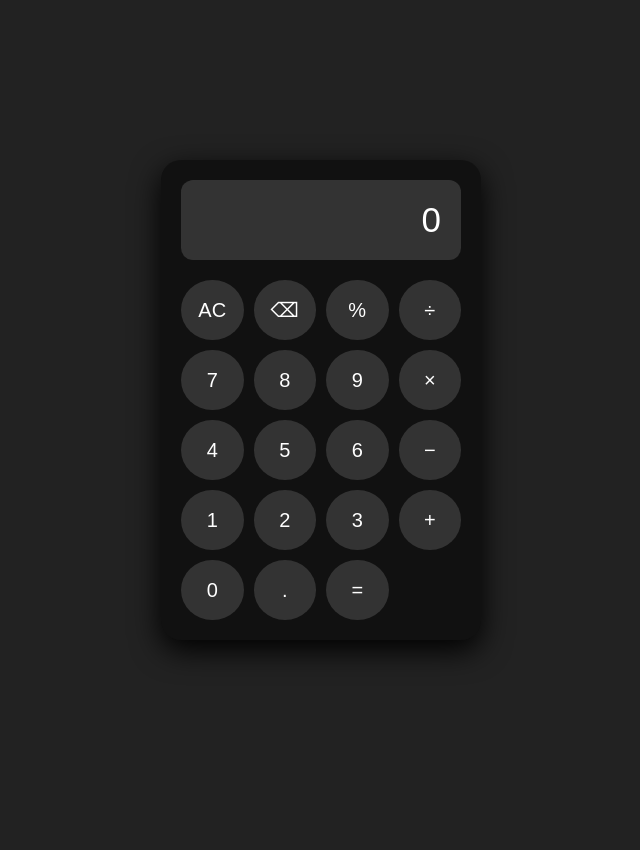
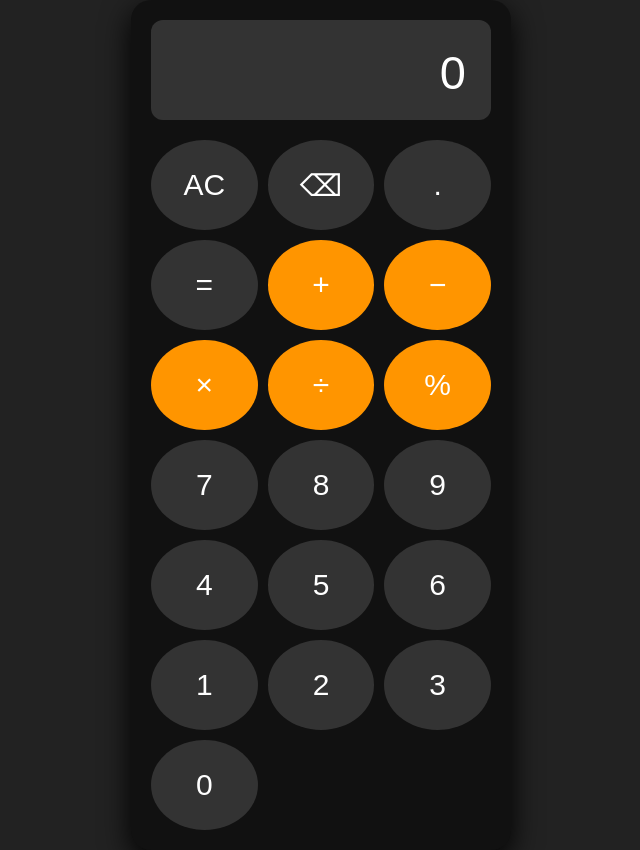
Before and after one commit to surajhalder037-collab/calculator, a React (Vite) app in the folder @latesd/: page / in a window 1280 px wide. Shown: the whole page, without its empty margins (319-959 px from the left). Before the commit the page ends 800 px from the top, so only its background shows below. Built offline with nearby package versions, Linux system fonts and the light colour scheme.

Commit message:
feat: update calculator layout and button styles for improved UI

```diff
--- a/@latesd/src/App.jsx
+++ b/@latesd/src/App.jsx
@@ -1,29 +1,50 @@
+
+import { useState } from "react";
+
+
 
 function Cal() {
-  let buttons = [
-    "AC", "⌫", "%", "÷",
-    "7", "8", "9", "×",
-    "4", "5", "6", "−",
-    "1", "2", "3", "+",
-    "0", ".", "="
+let [displayValue, setDisplayValue] = useState("0");
+
+
+
+
+  let numbers = [
+    "7", "8", "9",
+    "4", "5", "6",
+    "1", "2", "3",
+    "0"
   ];
+
+  let operators = [
+    "+", "−", "×", "÷", "%"
+  ];
+
+  let actions = [
+    "AC", "⌫", ".", "="
+  ];
+
+
+
+
   return (
     <div className="calculator" >
 
-    <div className="display">0</div>
+    <div className="display">{displayValue}</div>
 
     <div className="buttons">
 
-        {buttons.map((button) => {
+        {actions.map((action) => {
+          return <button key={action}>{action}</button>;
+        })}
+        {operators.map((operator) => {
+          return <button className="operator" key={operator}>{operator}</button>;
+        })}
+        {numbers.map((number) => {
+          return <button onClick={() => { setDisplayValue(number) }} key={number}>{number}</button>;
+        })}
 
-          if (button === "+") {
-            console.log("Plus button");
-          } else {
-            console.log("Other button");
-          }
 
-          return <button key={button}>{button}</button>;
-        })}
 
 
 
--- a/@latesd/src/index.css
+++ b/@latesd/src/index.css
@@ -14,7 +14,7 @@ body {
 }
 
 .calculator {
-  width: 320px;
+  width: 380px;
   padding: 20px;
   background: #111;
   border-radius: 20px;
@@ -22,30 +22,30 @@ body {
 }
 
 .display {
-  height: 80px;
+  height: 100px;
   margin-bottom: 20px;
-  padding: 20px;
+  padding: 25px;
   background: #333;
   color: white;
   border-radius: 12px;
   text-align: right;
-  font-size: 35px;
+  font-size: 47px;
   overflow: hidden;
 }
 
 .buttons {
   display: grid;
-  grid-template-columns: repeat(4, 1fr);
+  grid-template-columns: repeat(3, 1fr);
   gap: 10px;
 }
 
 button {
-  height: 60px;
+  height: 90px;
   border: none;
   border-radius: 50%;
   background: #333;
   color: white;
-  font-size: 20px;
+  font-size: 30px;
   cursor: pointer;
 }
 
```
